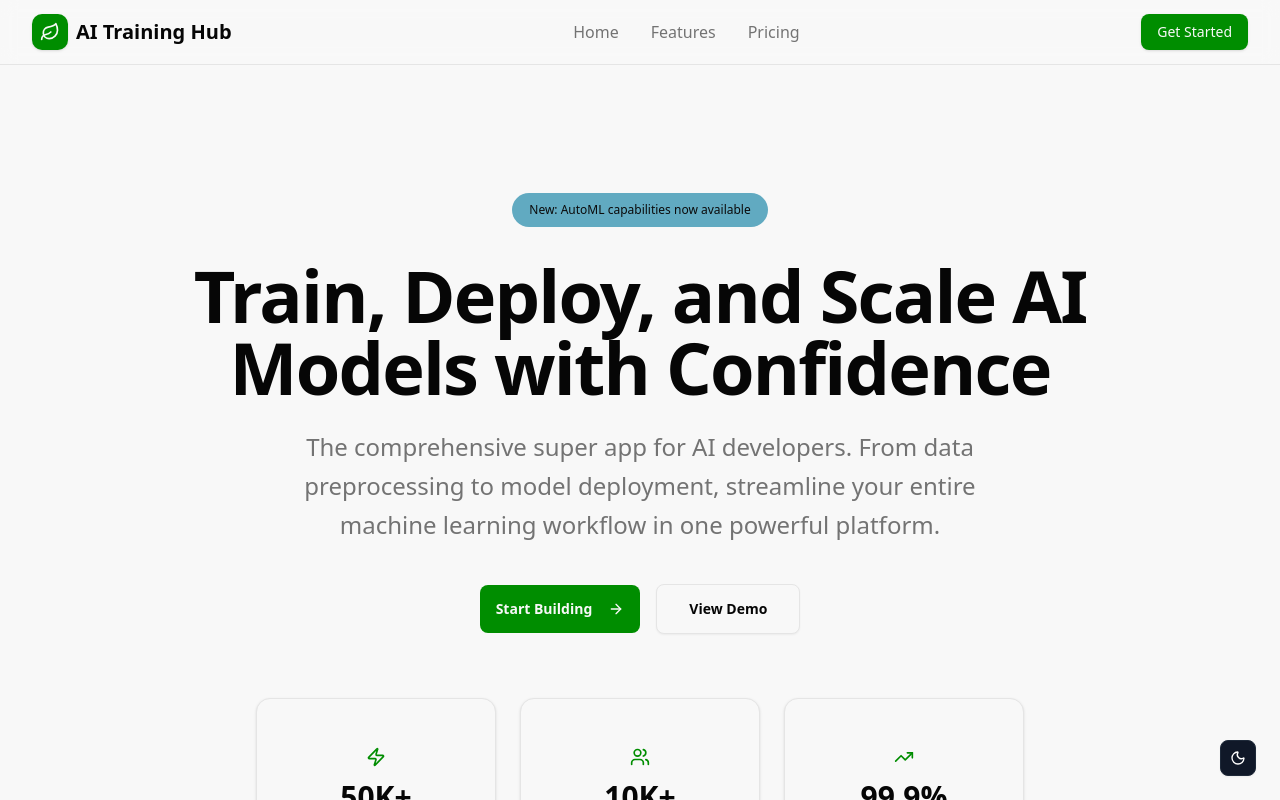
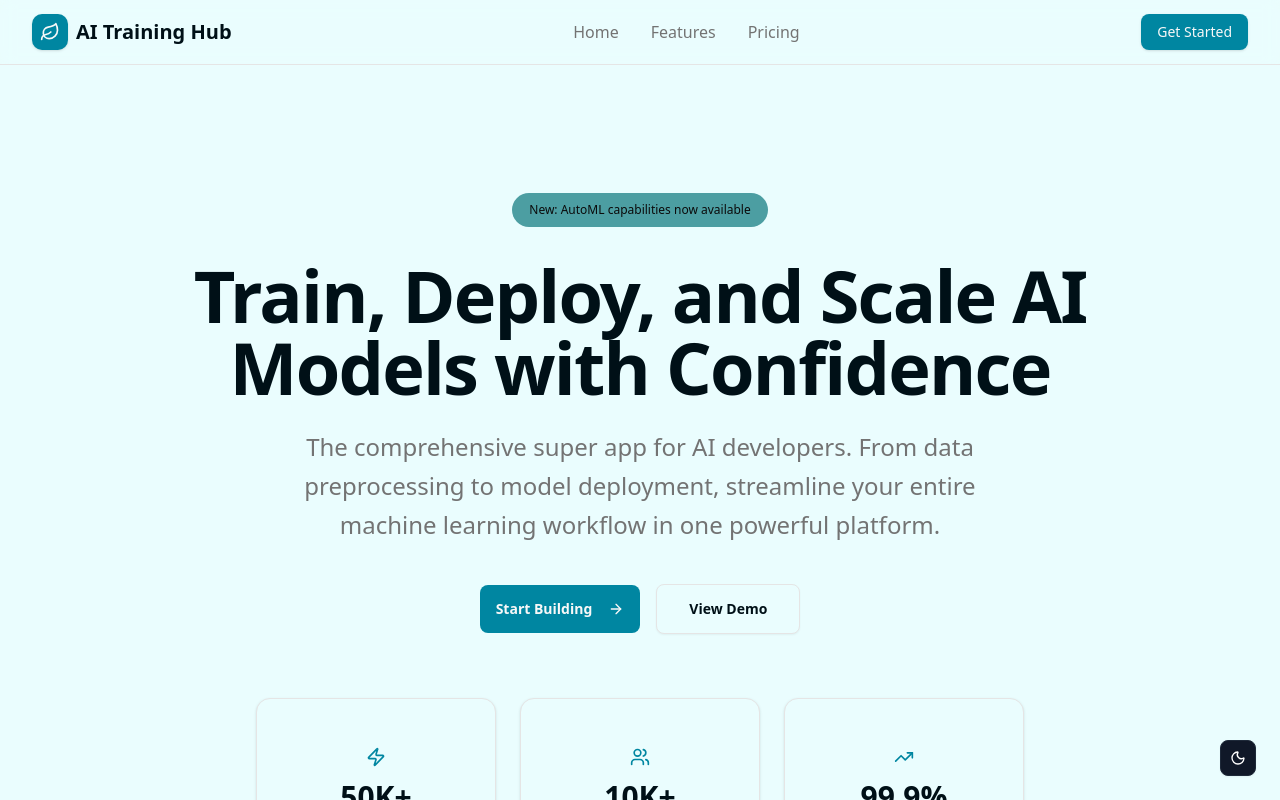
Before and after one commit to app-drongo/ai-website-ai-training-hub-248467-ik3, a Next.js app: page / in a window 1280 px wide. Shown: the top 800 px of the page. Built offline with nearby package versions, Linux system fonts and the light colour scheme.

Commit message:
Update: 10 theme colors changed

```diff
--- a/src/app/globals.css
+++ b/src/app/globals.css
@@ -6,8 +6,8 @@
 @custom-variant dark (&:is(.dark *));
 
 @theme inline {
-  --color-background: oklch(0.98 0 0);
-  --color-foreground: oklch(0.12 0 0);
+  --color-background: oklch(0.98 0.02 200);
+  --color-foreground: oklch(0.15 0.05 210);
   --font-sans: var(--font-geist-sans);
   --font-mono: var(--font-geist-mono);
   --color-sidebar-ring: var(--sidebar-ring);
@@ -23,22 +23,22 @@
   --color-chart-3: var(--chart-3);
   --color-chart-2: var(--chart-2);
   --color-chart-1: var(--chart-1);
-  --color-ring: oklch(0.55 0.2 145);
+  --color-ring: oklch(0.55 0.15 210);
   --color-input: var(--input);
   --color-border: var(--border);
   --color-destructive: var(--destructive);
   --color-accent-foreground: oklch(0.98 0 0);
-  --color-accent: oklch(0.6 0.18 150);
+  --color-accent: oklch(0.70 0.12 180);
   --color-muted-foreground: var(--muted-foreground);
   --color-muted: var(--muted);
   --color-secondary-foreground: oklch(0.15 0 0);
-  --color-secondary: oklch(0.70 0.08 220);
+  --color-secondary: oklch(0.65 0.08 200);
   --color-primary-foreground: oklch(0.98 0 0);
-  --color-primary: oklch(0.55 0.2 145);
+  --color-primary: oklch(0.55 0.15 210);
   --color-popover-foreground: var(--popover-foreground);
   --color-popover: var(--popover);
-  --color-card-foreground: oklch(0.12 0 0);
-  --color-card: oklch(0.98 0 0);
+  --color-card-foreground: oklch(0.15 0.05 210);
+  --color-card: oklch(0.98 0.02 200);
   --radius-sm: calc(var(--radius) - 4px);
   --radius-md: calc(var(--radius) - 2px);
   --radius-lg: var(--radius);
```
